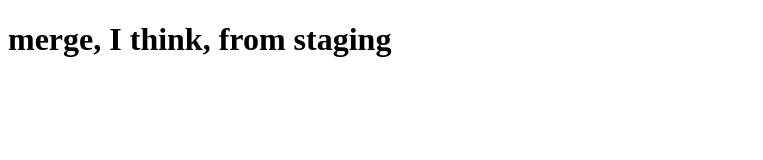
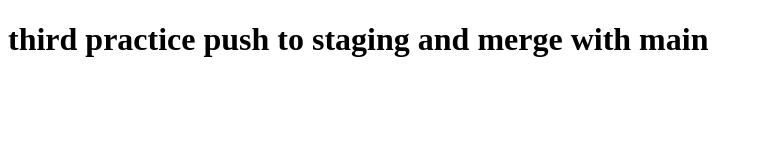
Before and after one commit to jockohollow/testpage, a plain HTML site: page index.html in a window 1280 px wide. Shown: the whole page, without its empty margins (0-763 px from the left). Drawn offline with Linux system fonts and the light colour scheme.

Commit message:
Update index.html

```diff
--- a/index.html
+++ b/index.html
@@ -5,6 +5,6 @@
     <title>Production Site</title>
   </head>
   <body>
-    <h1>merge, I think, from staging</h1>
+    <h1>third practice push to staging and merge with main</h1>
   </body>
 </html>
```
